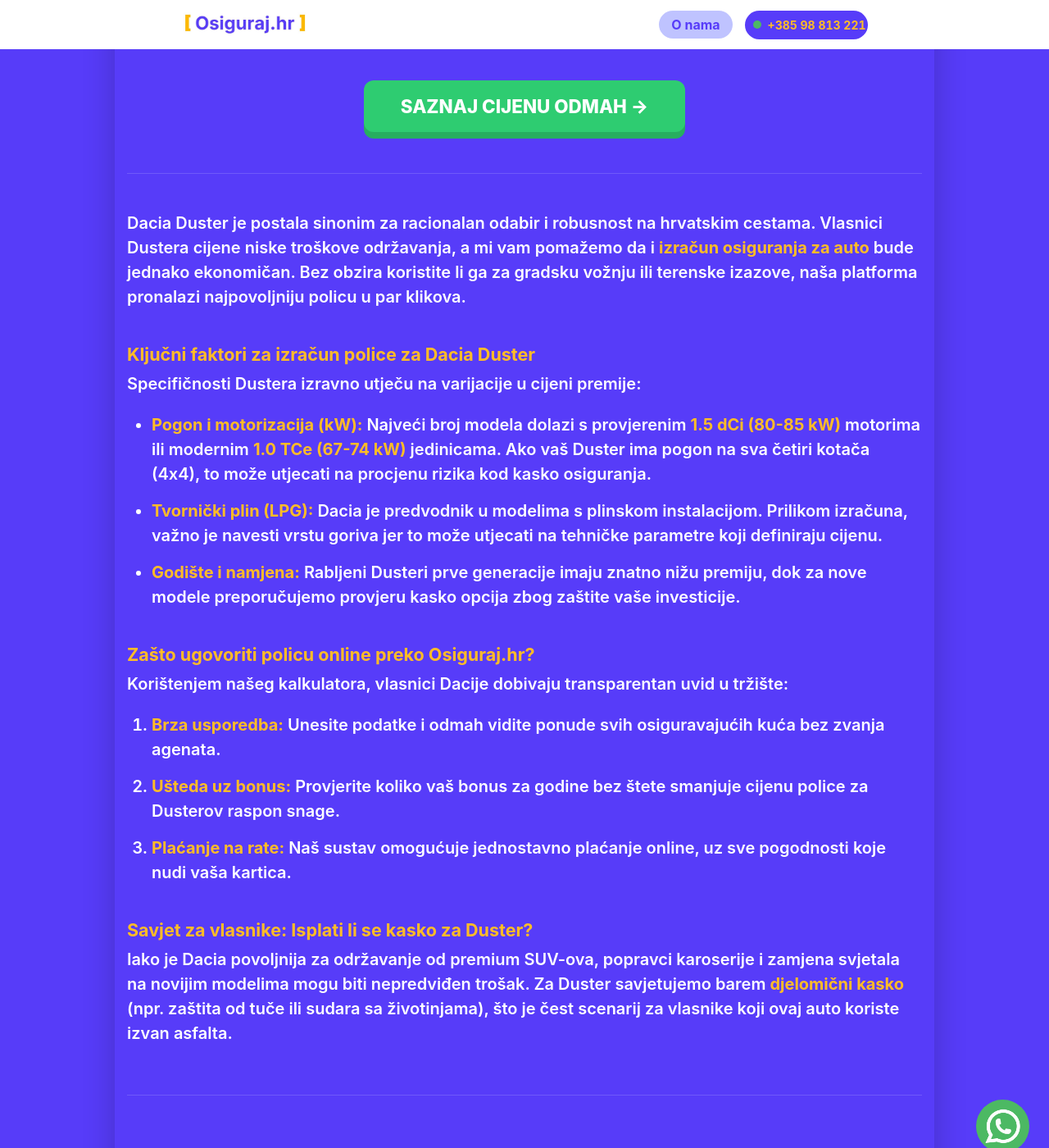
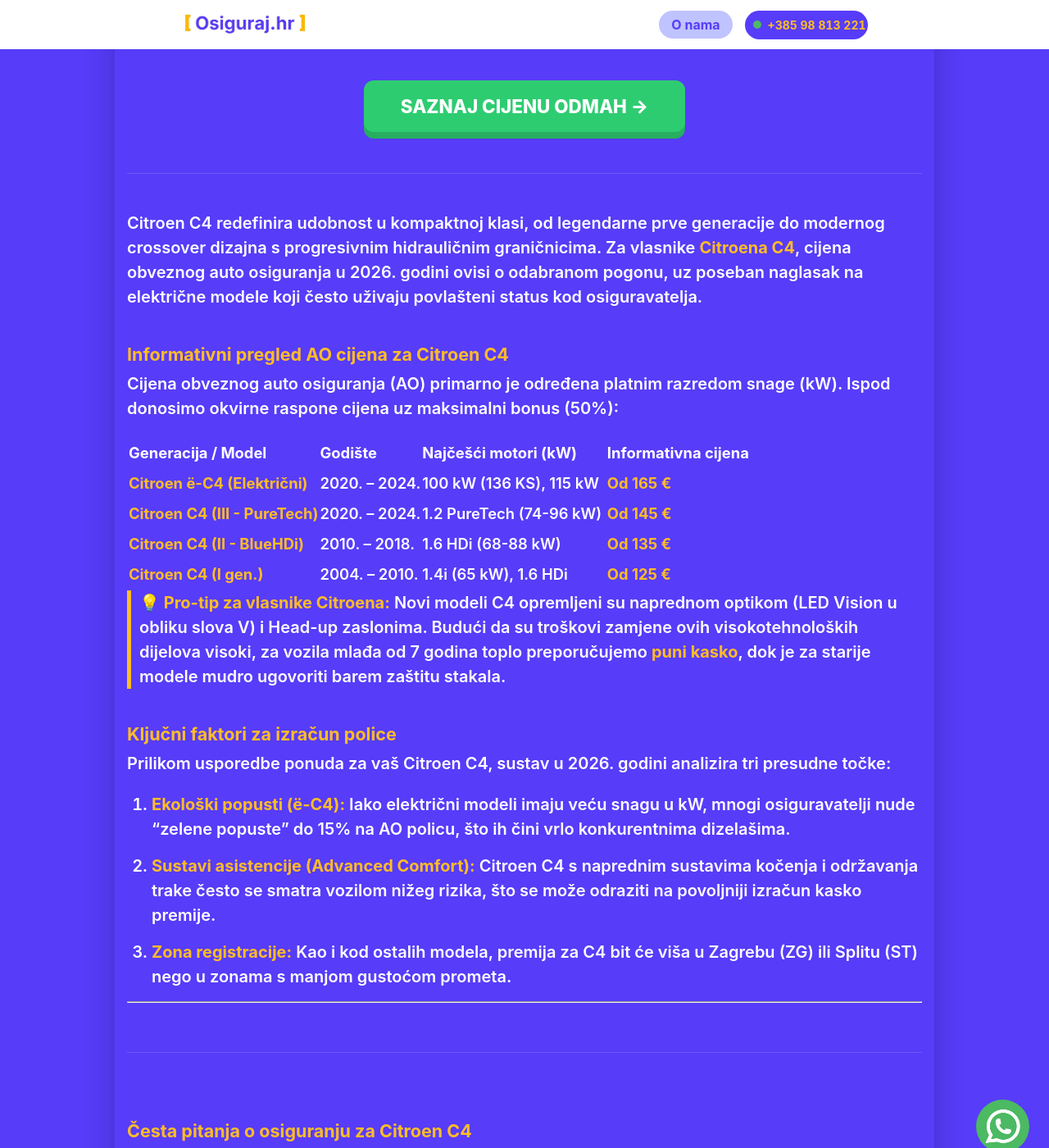
Before and after one commit to Filip-Gale/OsigurajHR, a Jekyll site: the page built from auto-osiguranje/dacia-duster.md, in a window 1280 px wide and 1400 px high, scrolled down 315 px. Shown: the whole window at 82% size. Built offline with Jekyll 4.4.1, drawn with Linux system fonts in a browser that asks for light colours; some of the changed text lies outside the part shown.

Commit message:
Update dacia-duster.md

```diff
--- a/auto-osiguranje/dacia-duster.md
+++ b/auto-osiguranje/dacia-duster.md
@@ -1,48 +1,81 @@
 ---
 layout: grad
 grad_ime: ""
-title: "Osiguranje za Dacia Duster | Najjeftiniji izračun online (2026)"
-permalink: /auto-osiguranje/dacia-duster/
-description: "Saznajte cijenu osiguranja za Dacia Duster. Brza usporedba za 1.5 dCi i 1.0 LPG modele uz uštede do 30% na online polici."
+title: "Osiguranje za Citroen C4 | Cijene po godištima (2004-2024)"
+permalink: /auto-osiguranje/citroen-c4/
+description: "Izračunajte cijenu osiguranja za Citroen C4. Provjerite informativne cijene za PureTech, BlueHDi i električni ë-C4 po godištima. Uštedite do 30% online."
 ---
 
-Dacia Duster je postala sinonim za racionalan odabir i robusnost na hrvatskim cestama. Vlasnici Dustera cijene niske troškove održavanja, a mi vam pomažemo da i **izračun osiguranja za auto** bude jednako ekonomičan. Bez obzira koristite li ga za gradsku vožnju ili terenske izazove, naša platforma pronalazi najpovoljniju policu u par klikova.
+Citroen C4 redefinira udobnost u kompaktnoj klasi, od legendarne prve generacije do modernog crossover dizajna s progresivnim hidrauličnim graničnicima. Za vlasnike **Citroena C4**, cijena obveznog auto osiguranja u 2026. godini ovisi o odabranom pogonu, uz poseban naglasak na električne modele koji često uživaju povlašteni status kod osiguravatelja.
 
-### Ključni faktori za izračun police za Dacia Duster
+### Informativni pregled AO cijena za Citroen C4
 
-Specifičnosti Dustera izravno utječu na varijacije u cijeni premije:
+Cijena obveznog auto osiguranja (AO) primarno je određena platnim razredom snage (kW). Ispod donosimo okvirne raspone cijena uz maksimalni bonus (50%):
 
-* **Pogon i motorizacija (kW):** Najveći broj modela dolazi s provjerenim **1.5 dCi (80-85 kW)** motorima ili modernim **1.0 TCe (67-74 kW)** jedinicama. Ako vaš Duster ima pogon na sva četiri kotača (4x4), to može utjecati na procjenu rizika kod kasko osiguranja.
-* **Tvornički plin (LPG):** Dacia je predvodnik u modelima s plinskom instalacijom. Prilikom izračuna, važno je navesti vrstu goriva jer to može utjecati na tehničke parametre koji definiraju cijenu.
-* **Godište i namjena:** Rabljeni Dusteri prve generacije imaju znatno nižu premiju, dok za nove modele preporučujemo provjeru kasko opcija zbog zaštite vaše investicije.
+| Generacija&nbsp;/&nbsp;Model | Godište&nbsp;&nbsp;&nbsp;&nbsp;&nbsp; | Najčešći motori (kW)&nbsp;&nbsp;&nbsp;&nbsp;&nbsp;&nbsp;&nbsp;&nbsp; | Informativna cijena |
+| :--- | :--- | :--- | :--- |
+| **Citroen ë-C4 (Električni)** | 2020. – 2024. | 100 kW (136 KS), 115 kW | **Od 165 €** |
+| **Citroen C4 (III - PureTech)** | 2020. – 2024. | 1.2 PureTech (74-96 kW) | **Od 145 €** |
+| **Citroen C4 (II - BlueHDi)** | 2010. – 2018. | 1.6 HDi (68-88 kW) | **Od 135 €** |
+| **Citroen C4 (I gen.)** | 2004. – 2010. | 1.4i (65 kW), 1.6 HDi | **Od 125 €** |
 
-### Zašto ugovoriti policu online preko Osiguraj.hr?
+> **💡 Pro-tip za vlasnike Citroena:** Novi modeli C4 opremljeni su naprednom optikom (LED Vision u obliku slova V) i Head-up zaslonima. Budući da su troškovi zamjene ovih visokotehnoloških dijelova visoki, za vozila mlađa od 7 godina toplo preporučujemo **puni kasko**, dok je za starije modele mudro ugovoriti barem zaštitu stakala.
 
-Korištenjem našeg kalkulatora, vlasnici Dacije dobivaju transparentan uvid u tržište:
+### Ključni faktori za izračun police
 
-1. **Brza usporedba:** Unesite podatke i odmah vidite ponude svih osiguravajućih kuća bez zvanja agenata.
-2. **Ušteda uz bonus:** Provjerite koliko vaš bonus za godine bez štete smanjuje cijenu police za Dusterov raspon snage.
-3. **Plaćanje na rate:** Naš sustav omogućuje jednostavno plaćanje online, uz sve pogodnosti koje nudi vaša kartica.
+Prilikom usporedbe ponuda za vaš Citroen C4, sustav u 2026. godini analizira tri presudne točke:
+1. **Ekološki popusti (ë-C4):** Iako električni modeli imaju veću snagu u kW, mnogi osiguravatelji nude "zelene popuste" do 15% na AO policu, što ih čini vrlo konkurentnima dizelašima.
+2. **Sustavi asistencije (Advanced Comfort):** Citroen C4 s naprednim sustavima kočenja i održavanja trake često se smatra vozilom nižeg rizika, što se može odraziti na povoljniji izračun kasko premije.
+3. **Zona registracije:** Kao i kod ostalih modela, premija za C4 bit će viša u Zagrebu (ZG) ili Splitu (ST) nego u zonama s manjom gustoćom prometa.
 
-### Savjet za vlasnike: Isplati li se kasko za Duster?
-
-Iako je Dacia povoljnija za održavanje od premium SUV-ova, popravci karoserije i zamjena svjetala na novijim modelima mogu biti nepredviđen trošak. Za Duster savjetujemo barem **djelomični kasko** (npr. zaštita od tuče ili sudara sa životinjama), što je čest scenarij za vlasnike koji ovaj auto koriste izvan asfalta.
+---
 
 <div class="faq-section">
-    <h3>FAQ: Sve što trebate znati o osiguranju za Dacia Duster</h3>
+    <h3>Česta pitanja o osiguranju za Citroen C4</h3>
 
     <div class="faq-item">
-        <h4>Utječe li kuka za vuču na cijenu osiguranja?</h4>
-        <p>Kuka mora biti atestirana i upisana u dokumente. Neki osiguravatelji mogu korigirati cijenu zbog promjene profila rizika, stoga je najbolje provjeriti kroz naš <strong>izračun osiguranja za auto</strong>.</p>
+        <h4>Je li osiguranje za električni ë-C4 skuplje od klasičnog benzinca?</h4>
+        <p>Zbog veće snage u kW osnovna cijena može biti viša, ali uz primjenu eko-popusta za električna vozila, konačna cijena police često je identična ili čak povoljnija od PureTech modela sličnih performansi.</p>
     </div>
 
     <div class="faq-item">
-        <h4>Koja je razlika u cijeni osiguranja za dizel i plin?</h4>
-        <p>Osnovna cijena police primarno ovisi o kilovatima (kW), a ne direktno o vrsti goriva. Međutim, kasko osiguranje može varirati ovisno o prodajnoj vrijednosti vozila na tržištu.</p>
+        <h4>Što pokriva polica u slučaju kvara Advanced Comfort ovjesa?</h4>
+        <p>Obvezno AO osiguranje ne pokriva kvarove na vozilu. Za pomoć u slučaju kvara na cesti, preporučujemo ugovaranje dodatne usluge <strong>asistencije na cesti</strong> uz vašu policu.</p>
     </div>
 
     <div class="faq-item">
-        <h4>Mogu li osigurati Duster ako ga koristim u poslovne svrhe?</h4>
-        <p>Da, ali važno je to naglasiti prilikom izračuna jer vozila registrirana na tvrtku ili za specifične djelatnosti mogu imati drugačije tarife u odnosu na privatne korisnike.</p>
+        <h4>Mogu li prenijeti 50% bonusa na novi Citroen C4?</h4>
+        <p>Da! Bonus je trajno vlasništvo vozača. Naš online kalkulator automatski preuzima vaš stečeni bonus i primjenjuje ga na novu policu, osiguravajući vam maksimalnu uštedu od prvog dana.</p>
     </div>
 </div>
+
+<script type="application/ld+json">
+{
+  "@context": "https://schema.org",
+  "@type": "FAQPage",
+  "mainEntity": [{
+    "@type": "Question",
+    "name": "Je li osiguranje za električni ë-C4 skuplje od klasičnog benzinca?",
+    "acceptedAnswer": {
+      "@type": "Answer",
+      "text": "Iako električni ë-C4 ima više kW, uz eko-popuste cijena osiguranja je često vrlo slična onoj za benzinske PureTech modele."
+    }
+  },
+  {
+    "@type": "Question",
+    "name": "Što pokriva polica u slučaju kvara Advanced Comfort ovjesa?",
+    "acceptedAnswer": {
+      "@type": "Answer",
+      "text": "AO osiguranje ne pokriva mehaničke kvarove. Za takve situacije preporučuje se ugovaranje asistencije na cesti ili kasko osiguranja."
+    }
+  },
+  {
+    "@type": "Question",
+    "name": "Mogu li prenijeti 50% bonusa na novi Citroen C4?",
+    "acceptedAnswer": {
+      "@type": "Answer",
+      "text": "Da, bonus je vezan uz vozača i može se u potpunosti prenijeti na bilo koji novi model Citroena C4 prilikom izrade police."
+    }
+  }]
+}
+</script>
```
